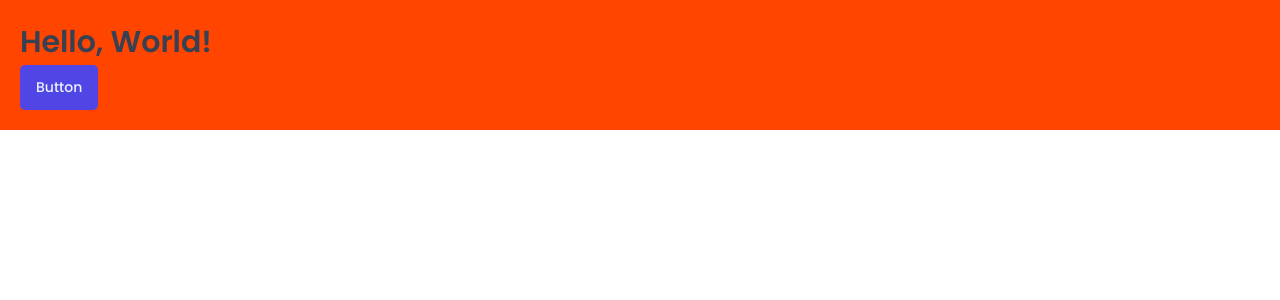
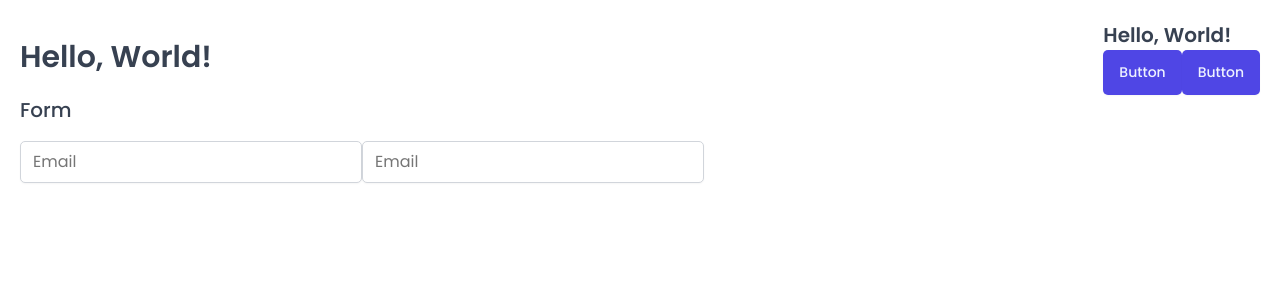
Before and after one commit to Alex-Nicalace/the-wild-oasis, a React (Vite) app: page / in a window 1280 px wide. Shown: the top 300 px of the page. Built offline with nearby package versions, Linux system fonts and the light colour scheme; a web font is replaced by a local one.

Commit message:
styled components Button Heading Row

```diff
--- a/src/App.tsx
+++ b/src/App.tsx
@@ -1,14 +1,11 @@
 import styled from 'styled-components';
 import GlobalStyles from './styles/GlobalStyles';
 import Button from './ui/Button';
-
-const H1 = styled.h1`
-  font-size: 30px;
-  font-weight: 600;
-`;
+import Heading from './ui/Heading';
+import Row from './ui/Row';
+import Input from './ui/Input';
 
 const StyledApp = styled.main`
-  background-color: orangered;
   padding: 20px;
 `;
 
@@ -17,8 +14,21 @@ function App(): JSX.Element {
     <>
       <GlobalStyles />
       <StyledApp>
-        <H1>Hello, World!</H1>
-        <Button>Button</Button>
+        <Row type="horizontal">
+          <Heading as="h1">Hello, World!</Heading>
+          <div>
+            <Heading as="h2">Hello, World!</Heading>
+            <Button>Button</Button>
+            <Button>Button</Button>
+          </div>
+        </Row>
+        <Row>
+          <Heading as="h3">Form</Heading>
+          <form action="#">
+            <Input placeholder="Email" />
+            <Input placeholder="Email" />
+          </form>
+        </Row>
       </StyledApp>
     </>
   );
--- a/src/ui/Button.tsx
+++ b/src/ui/Button.tsx
@@ -48,22 +48,16 @@ const variations = {
   `,
 };
 
-const Button = styled.button`
-  font-size: 1.4rem;
-  padding: 1.2rem 1.6rem;
-  font-weight: 500;
+interface IButtonProps {
+  size?: keyof typeof sizes;
+  variation?: keyof typeof variations;
+}
+const Button = styled.button<IButtonProps>`
   border: none;
   border-radius: var(--border-radius-sm);
-  background-color: var(--color-brand-600);
-  color: var(--color-brand-50);
   box-shadow: var(--shadow-sm);
-  cursor: pointer;
-
-  @media (pointer: fine) {
-    &:hover {
-      background-color: var(--color-brand-700);
-    }
-  }
+  ${(props) => sizes[props.size || 'medium']}
+  ${(props) => variations[props.variation || 'primary']}
 `;
 
 export default Button;
--- /dev/null
+++ b/src/ui/Heading.tsx
@@ -0,0 +1,26 @@
+import styled, { css } from 'styled-components';
+
+const Heading = styled.h1`
+  ${(props) =>
+    props.as === 'h1' &&
+    css`
+      font-size: 3rem;
+      font-weight: 600;
+    `}
+
+  ${(props) =>
+    props.as === 'h2' &&
+    css`
+      font-size: 2rem;
+      font-weight: 600;
+    `}
+
+  ${(props) =>
+    props.as === 'h3' &&
+    css`
+      font-size: 2rem;
+      font-weight: 500;
+    `}
+`;
+
+export default Heading;
--- /dev/null
+++ b/src/ui/Row.tsx
@@ -0,0 +1,26 @@
+import styled, { css } from 'styled-components';
+
+interface IRowProps {
+  type?: 'horizontal' | 'vertical';
+}
+const Row = styled.div<IRowProps>`
+  display: flex;
+  ${({ type }) =>
+    type === 'horizontal' &&
+    css`
+      justify-content: space-between;
+      align-items: center;
+    `}
+  ${({ type = 'vertical' }) =>
+    type === 'vertical' &&
+    css`
+      flex-direction: column;
+      gap: 1.6rem;
+    `}
+`;
+// пропсы по умолчанию
+// Row.defaultProps = {
+//   type: 'vertical' as const,
+// };
+
+export default Row;
```
